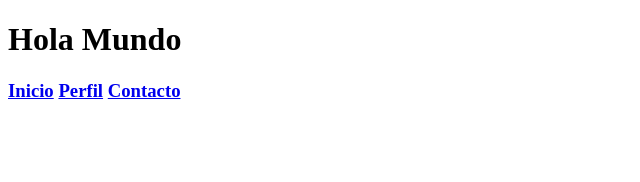
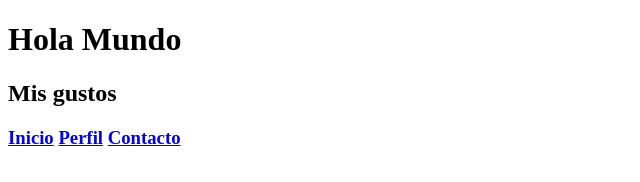
Before and after one commit to monitoxx/Mi-primera-pagina, a plain HTML site: page mis_gustos.html in a window 1280 px wide. Shown: the whole page, without its empty margins (0-640 px from the left). Drawn offline with Linux system fonts and the light colour scheme.

Commit message:
Update mis_gustos.html

```diff
--- a/mis_gustos.html
+++ b/mis_gustos.html
@@ -7,6 +7,7 @@
 </head>
 <body>
 	<h1>Hola Mundo</h1>
+	<h2>Mis gustos</h2>
 	<h3>
 		<a href="index.html">Inicio</a>
 		<a href="perfil.html">Perfil</a>
```
